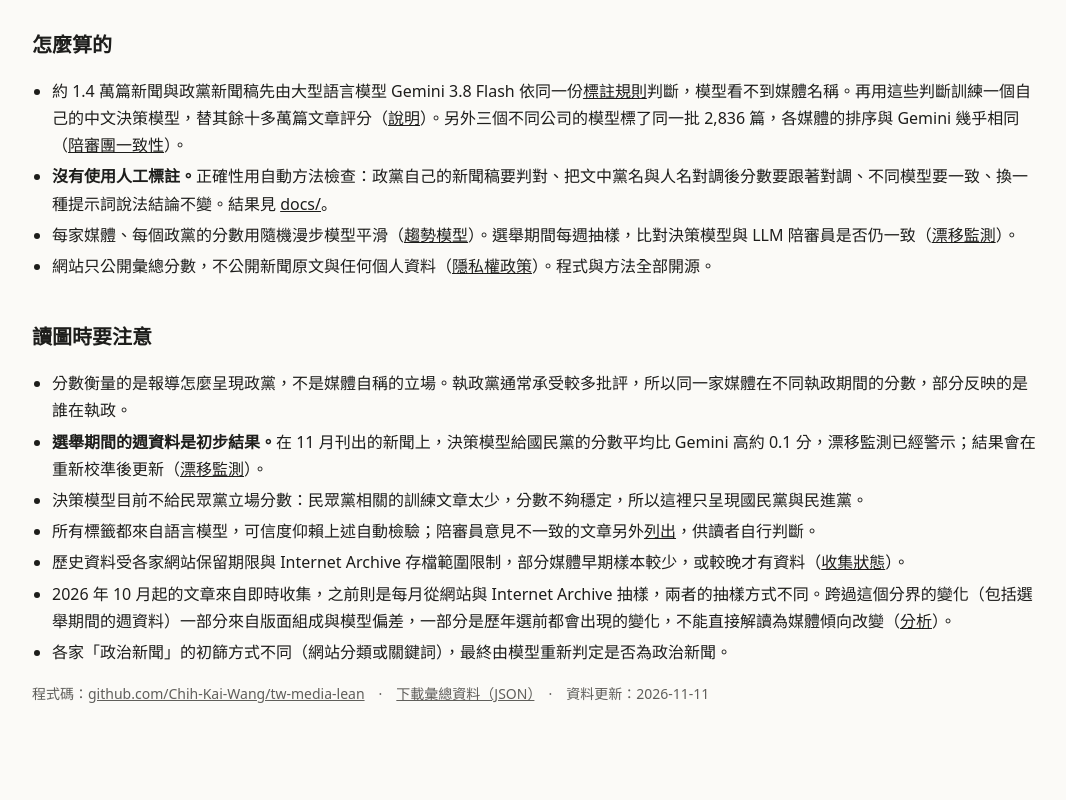
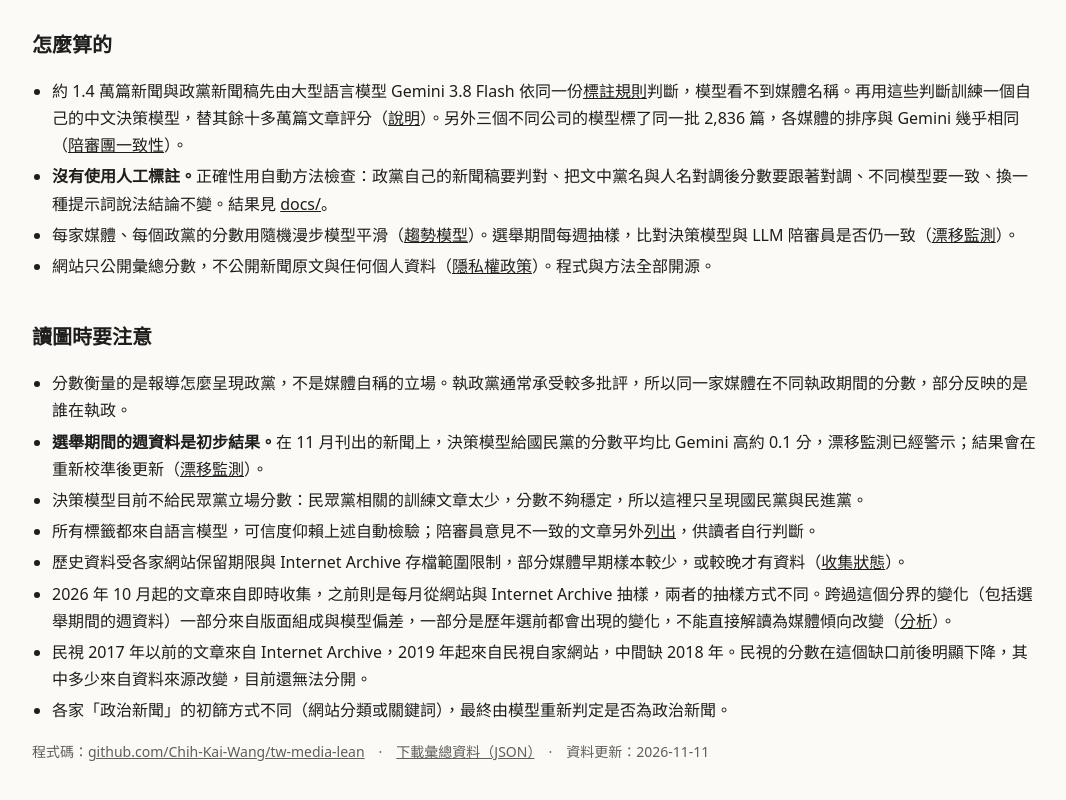
Before and after one commit to Chih-Kai-Wang/tw-media-lean, a plain HTML site: page docs/index.html in a window 1280 px wide. Shown: the part 1971-2771 px from the top of the page, without its empty margins (104-1170 px from the left). Drawn offline with Linux system fonts and the light colour scheme.

Commit message:
FTV News history comes from the Internet Archive to 2017 and its own site from 2019: correct the README source table and note the gap on the website
Co-Authored-By: Claude Opus 5.5 <noreply@anthropic.com>

```diff
--- a/docs/index.html
+++ b/docs/index.html
@@ -122,6 +122,7 @@
     <li>所有標籤都來自語言模型，可信度仰賴上述自動檢驗；陪審員意見不一致的文章另外<a href="https://github.com/Chih-Kai-Wang/tw-media-lean/blob/main/docs/jury-disagreements.md">列出</a>，供讀者自行判斷。</li>
     <li>歷史資料受各家網站保留期限與 Internet Archive 存檔範圍限制，部分媒體早期樣本較少，或較晚才有資料（<a href="https://github.com/Chih-Kai-Wang/tw-media-lean/blob/main/docs/collection-status.md">收集狀態</a>）。</li>
     <li>2026 年 10 月起的文章來自即時收集，之前則是每月從網站與 Internet Archive 抽樣，兩者的抽樣方式不同。跨過這個分界的變化（包括選舉期間的週資料）一部分來自版面組成與模型偏差，一部分是歷年選前都會出現的變化，不能直接解讀為媒體傾向改變（<a href="https://github.com/Chih-Kai-Wang/tw-media-lean/blob/main/docs/source-switch.md">分析</a>）。</li>
+    <li>民視 2017 年以前的文章來自 Internet Archive，2019 年起來自民視自家網站，中間缺 2018 年。民視的分數在這個缺口前後明顯下降，其中多少來自資料來源改變，目前還無法分開。</li>
     <li>各家「政治新聞」的初篩方式不同（網站分類或關鍵詞），最終由模型重新判定是否為政治新聞。</li>
   </ul>
   <p class="muted">程式碼：<a href="https://github.com/Chih-Kai-Wang/tw-media-lean">github.com/Chih-Kai-Wang/tw-media-lean</a>　·　<a href="assets/trends.json">下載彙總資料（JSON）</a>　·　<span id="generated"></span></p>
```
Also changed, not shown: 2 other files.
